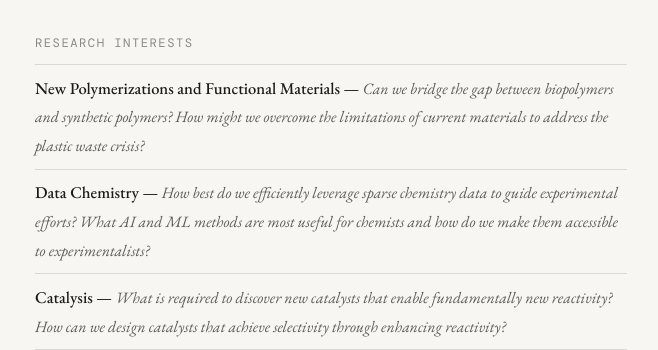
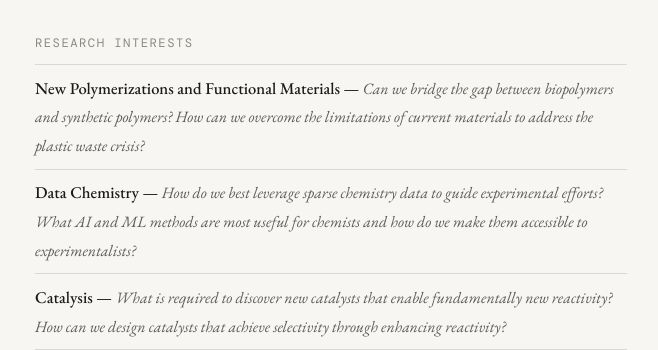
Before and after one commit to plampkin/plampkin.github.io, a Jekyll site: the page built from index.html, in a window 1280 px wide. Shown: the part 387-737 px from the top of the page, without its empty margins (309-967 px from the left). Built offline with Jekyll 4.4.1, drawn with Linux system fonts in a browser that asks for light colours.

Commit message:
update content

```diff
--- a/_config.yml
+++ b/_config.yml
@@ -70,9 +70,9 @@
 # Research interests (the bordered list)
 interests:
   - title: New Polymerizations and Functional Materials
-    desc: Can we bridge the gap between biopolymers and synthetic polymers? How might we overcome the limitations of current materials to address the plastic waste crisis?
+    desc: Can we bridge the gap between biopolymers and synthetic polymers? How can we overcome the limitations of current materials to address the plastic waste crisis?
   - title: Data Chemistry
-    desc: How best do we efficiently leverage sparse chemistry data to guide experimental efforts? What AI and ML methods are most useful for chemists and how do we make them accessible to experimentalists?
+    desc: How do we best leverage sparse chemistry data to guide experimental efforts? What AI and ML methods are most useful for chemists and how do we make them accessible to experimentalists?
   - title: Catalysis
     desc: What is required to discover new catalysts that enable fundamentally new reactivity? How can we design catalysts that achieve selectivity through enhancing reactivity?
 
--- a/assets/css/style.css
+++ b/assets/css/style.css
@@ -11,6 +11,7 @@
   --link: #2a5c45;
 }
 
+/* Night view disabled — values preserved for future use
 @media (prefers-color-scheme: dark) {
   :root {
     --text: #e8e6de;
@@ -23,6 +24,7 @@
     --link: #6aab88;
   }
 }
+*/
 
 html { font-size: 17px; }
 
```
